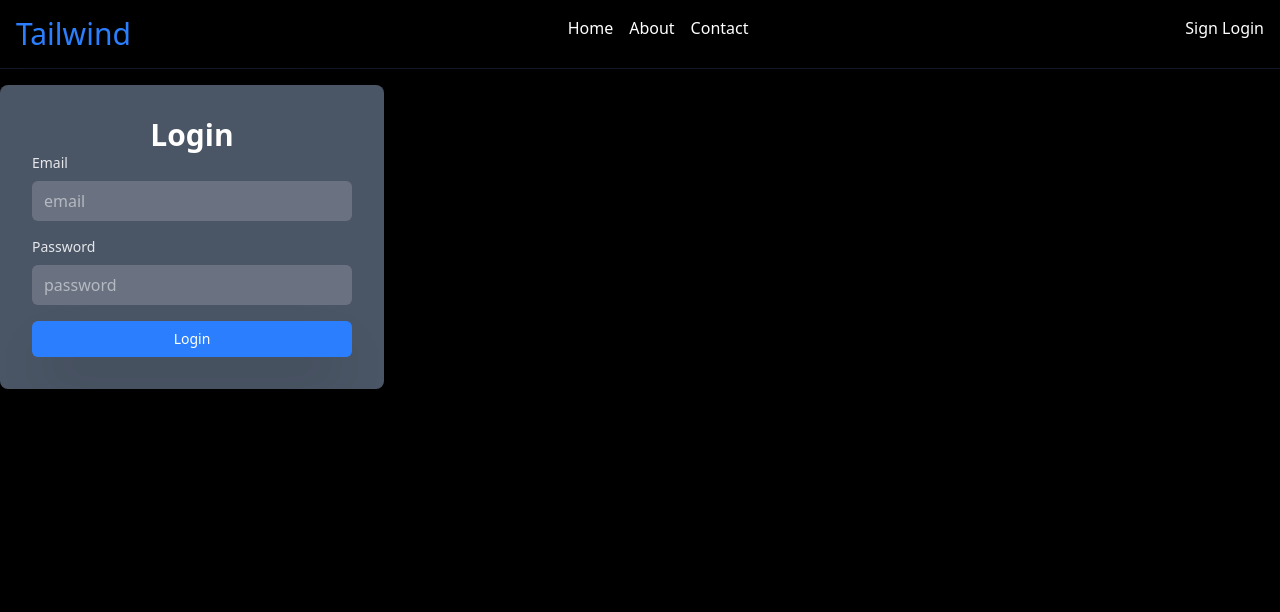
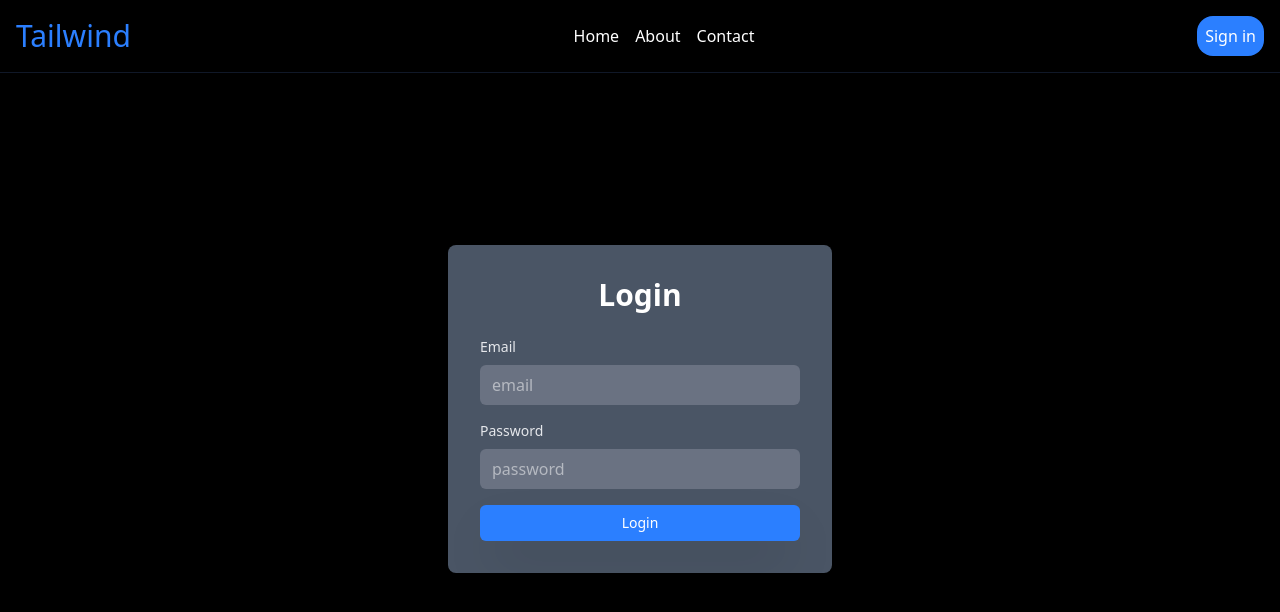
Before and after one commit to Anand-1812/learning_tailwind, a website: page src/index.html in a window 1280 px wide. Drawn offline with Linux system fonts and the light colour scheme.

Commit message:
create the login page using tailwind

```diff
--- a/src/index.html
+++ b/src/index.html
@@ -10,52 +10,43 @@
 
 <body class="bg-black min-h-screen">
 
-  <div class="">
-
-    <nav class="w-full p-4 mb-4 text-white border-b border-gray-900 flex justify-between">
-
+  <!-- navbar -->
+  <nav class="w-full p-4 mb-4 text-white border-b border-gray-900 flex justify-between items-center">
     <div class="text-blue-500 text-3xl">Tailwind</div>
-
     <ul class="flex list-none gap-4 cursor-pointer">
       <li class="hover:text-blue-500 transition ease-in">Home</li>
       <li class="hover:text-blue-500 transition ease-in">About</li>
       <li class="hover:text-blue-500 transition ease-in">Contact</li>
     </ul>
-      <div class="">
-        <button>Sign</button>
-        <button>Login</button>
-      </div>
+    <button class="bg-blue-500 p-2 rounded-2xl hover:bg-blue-700 cursor-pointer transition ease-in transform hover:scale-105">
+      Sign in
+    </button>
   </nav>
 
-    <!-- Login -->
+  <!-- Login Form -->
+  <div class="flex justify-center items-center min-h-screen -mt-20">
     <div class="bg-gray-600 rounded-lg p-8 shadow-2xl max-w-sm w-full">
-      <h1 class="text-white text-center text-3xl font-bold">Login</h1>
-      <form action="" class="flex-col text-white">
-
-        <div class="mb-4">
-          <label for="" class="block text-sm font-medium text-gray-200 mb-2">Email</label>
-          <input type="email" name="email" placeholder="email" class="bg-gray-500
-           w-full px-3 py-2 border-gray-700 rounded-md focus:outline-none
-           focus:ring-2 focus:ring-blue-400"
-           autocomplete="off"
-          >
+      <h1 class="text-white text-center text-3xl font-bold mb-6">Login</h1>
+      <form action="" class="flex flex-col gap-4 text-white">
+        <div>
+          <label class="block text-sm font-medium text-gray-200 mb-2">Email</label>
+          <input type="email" name="email" placeholder="email"
+            class="bg-gray-500 w-full px-3 py-2 border-gray-700 rounded-md focus:outline-none focus:ring-2 focus:ring-blue-400"
+            autocomplete="off">
         </div>
-
-        <div class="mb-4">
-          <label for="" class="block text-sm font-medium text-gray-200 mb-2">Password</label>
-          <input type="email" name="email" placeholder="password" class="bg-gray-500
-           w-full px-3 py-2 border-gray-700 rounded-md focus:outline-none
-           focus:ring-2 focus:ring-blue-400"
-           autocomplete="off"
-          >
+        <div>
+          <label class="block text-sm font-medium text-gray-200 mb-2">Password</label>
+          <input type="password" name="password" placeholder="password"
+            class="bg-gray-500 w-full px-3 py-2 border-gray-700 rounded-md focus:outline-none focus:ring-2 focus:ring-blue-400"
+            autocomplete="off">
         </div>
         <button type="submit"
-          class="w-full bg-blue-500 py-2 rounded-md text-white text-sm
-          hover:bg-blue-700 cursor-pointer shadow-2xl"
-        >Login</button>
+          class="w-full bg-blue-500 py-2 rounded-md text-white text-sm hover:bg-blue-700 cursor-pointer shadow-2xl">
+          Login
+        </button>
       </form>
     </div>
   </div>
+
 </body>
-
 </html>
```
Also changed, not shown: src/output.css. Lines whose indentation alone changed are shown as unchanged.
